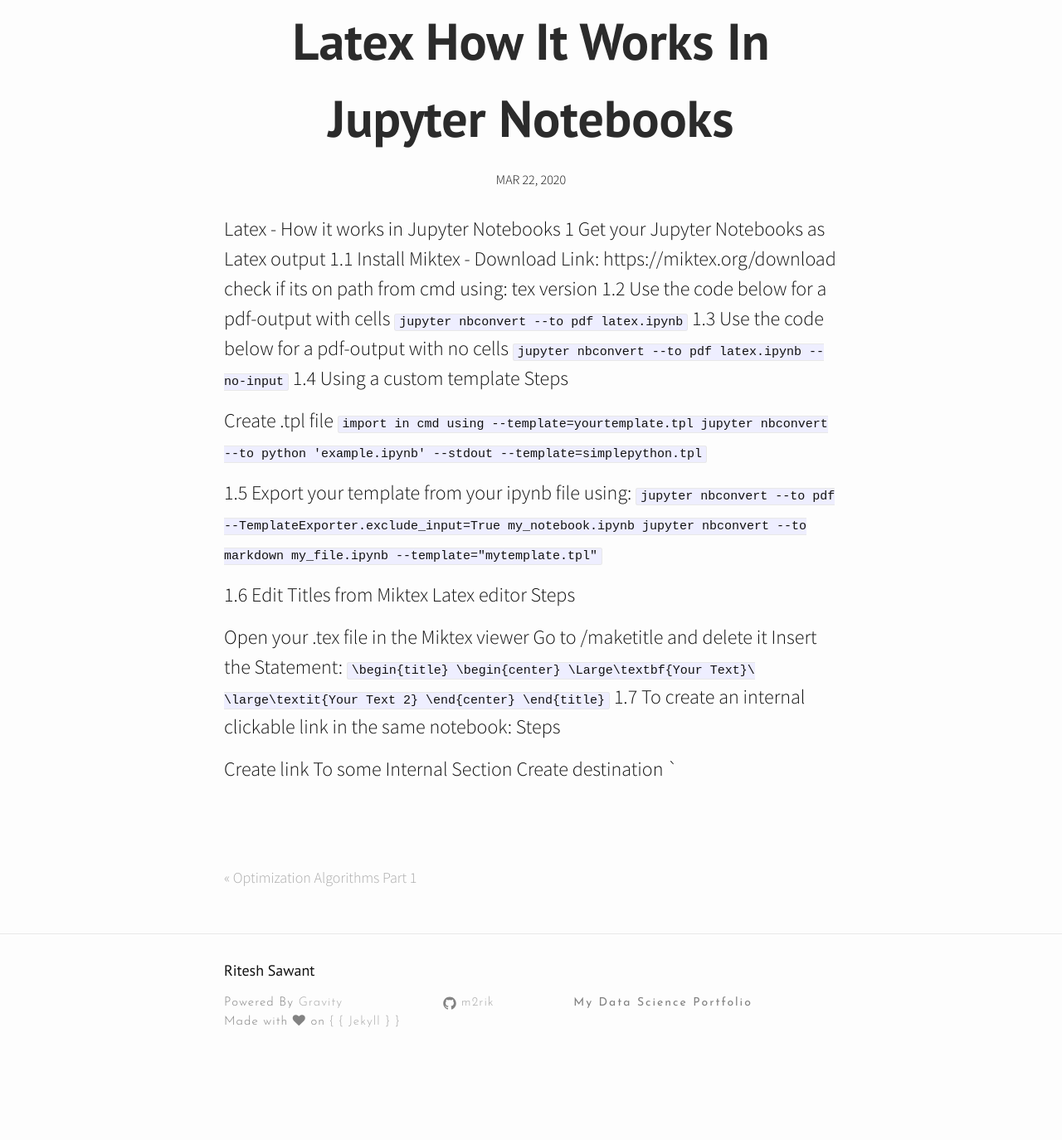
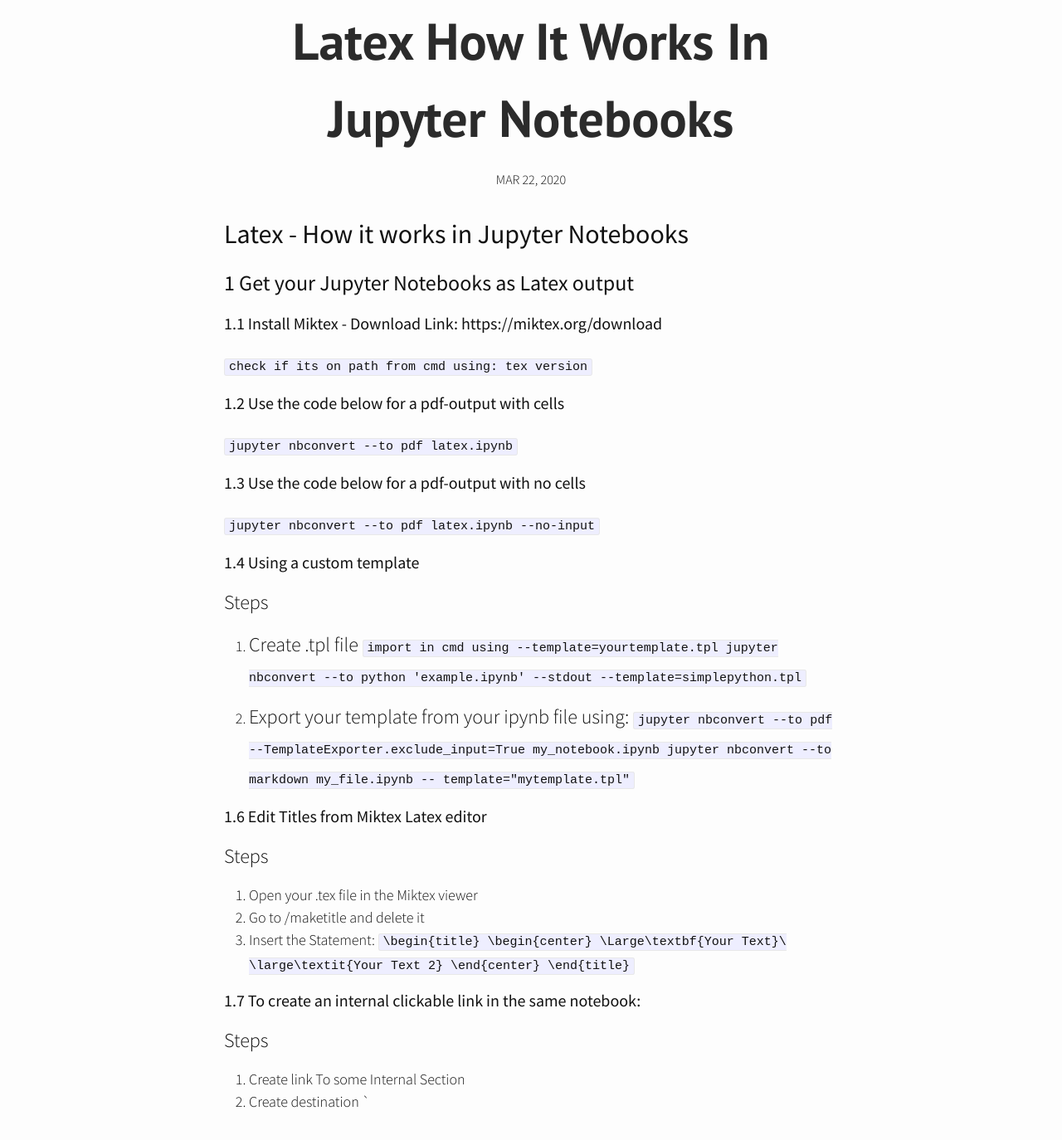
Before and after one commit to m2rik/m2rik.github.io, a Jekyll site: the page built from _posts/2020-03-22-Latex-How-it-works-in-Jupyter-Notebooks.markdown, in a window 1280 px wide and 1400 px high, scrolled down 269 px. Shown: the top 1374 px of the window at 83% size. Built offline with Jekyll 4.4.1, drawn with Linux system fonts in a browser that asks for light colours; nearby versions of some CDN libraries; our own code applies the rules of GitHub Pages for plain Markdown files; before the commit the page ends 1572 px from its top, so only the background shows below that; part of the change alters nothing that is shown.

Commit message:
Update 2020-03-22-Latex-How-it-works-in-Jupyter-Notebooks.markdown

```diff
--- a/_posts/2020-03-22-Latex-How-it-works-in-Jupyter-Notebooks.markdown
+++ b/_posts/2020-03-22-Latex-How-it-works-in-Jupyter-Notebooks.markdown
@@ -1,29 +1,29 @@
-Latex - How it works in Jupyter Notebooks
-1 Get your Jupyter Notebooks as Latex output
-1.1 Install Miktex - Download Link: https://miktex.org/download
- check if its on path from cmd using: tex version
-1.2 Use the code below for a pdf-output with cells
+## Latex - How it works in Jupyter Notebooks
+### 1 Get your Jupyter Notebooks as Latex output
+#### 1.1 Install Miktex - Download Link: https://miktex.org/download
+ `check if its on path from cmd using: tex version`
+#### 1.2 Use the code below for a pdf-output with cells
  `jupyter nbconvert --to pdf latex.ipynb`
-1.3 Use the code below for a pdf-output with no cells
+#### 1.3 Use the code below for a pdf-output with no cells
 `jupyter nbconvert --to pdf latex.ipynb --no-input`
-1.4 Using a custom template
+#### 1.4 Using a custom template
 Steps
 
-Create .tpl file
-`import in cmd using --template=yourtemplate.tpl
-jupyter nbconvert --to python 'example.ipynb' --stdout --template=simplepython.tpl`
+ 1. Create .tpl file
+ `import in cmd using --template=yourtemplate.tpl
+ jupyter nbconvert --to python 'example.ipynb' --stdout --template=simplepython.tpl`
 
-1.5 Export your template from your ipynb file using:
-`jupyter nbconvert --to pdf --TemplateExporter.exclude_input=True my_notebook.ipynb jupyter nbconvert --to markdown my_file.ipynb --template="mytemplate.tpl"`
+ 2. Export your template from your ipynb file using:
+ `jupyter nbconvert --to pdf --TemplateExporter.exclude_input=True my_notebook.ipynb jupyter nbconvert --to markdown my_file.ipynb --     template="mytemplate.tpl"`
 
-1.6 Edit Titles from Miktex Latex editor
+#### 1.6 Edit Titles from Miktex Latex editor
 Steps
 
-Open your .tex file in the Miktex viewer
-Go to /maketitle and delete it
-Insert the Statement: `\begin{title} \begin{center} \Large\textbf{Your Text}\ \large\textit{Your Text 2} \end{center} \end{title}`
-1.7 To create an internal clickable link in the same notebook:
+  1. Open your .tex file in the Miktex viewer
+  2. Go to /maketitle and delete it
+  3. Insert the Statement: `\begin{title} \begin{center} \Large\textbf{Your Text}\ \large\textit{Your Text 2} \end{center} \end{title}`
+
+#### 1.7 To create an internal clickable link in the same notebook:
 Steps
-
-Create link To some Internal Section
-Create destination `
+  1. Create link To some Internal Section
+  2. Create destination `
```
